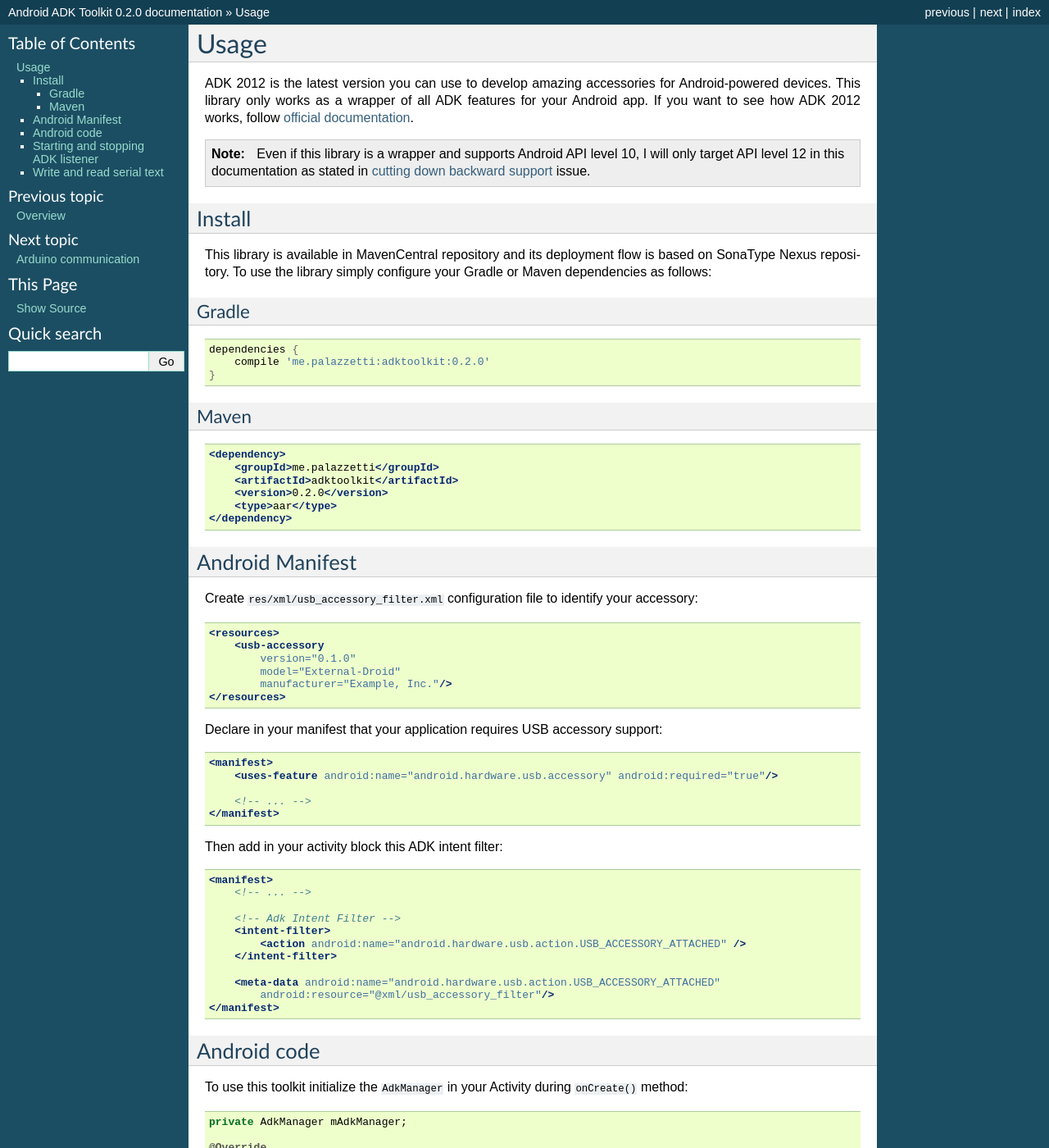
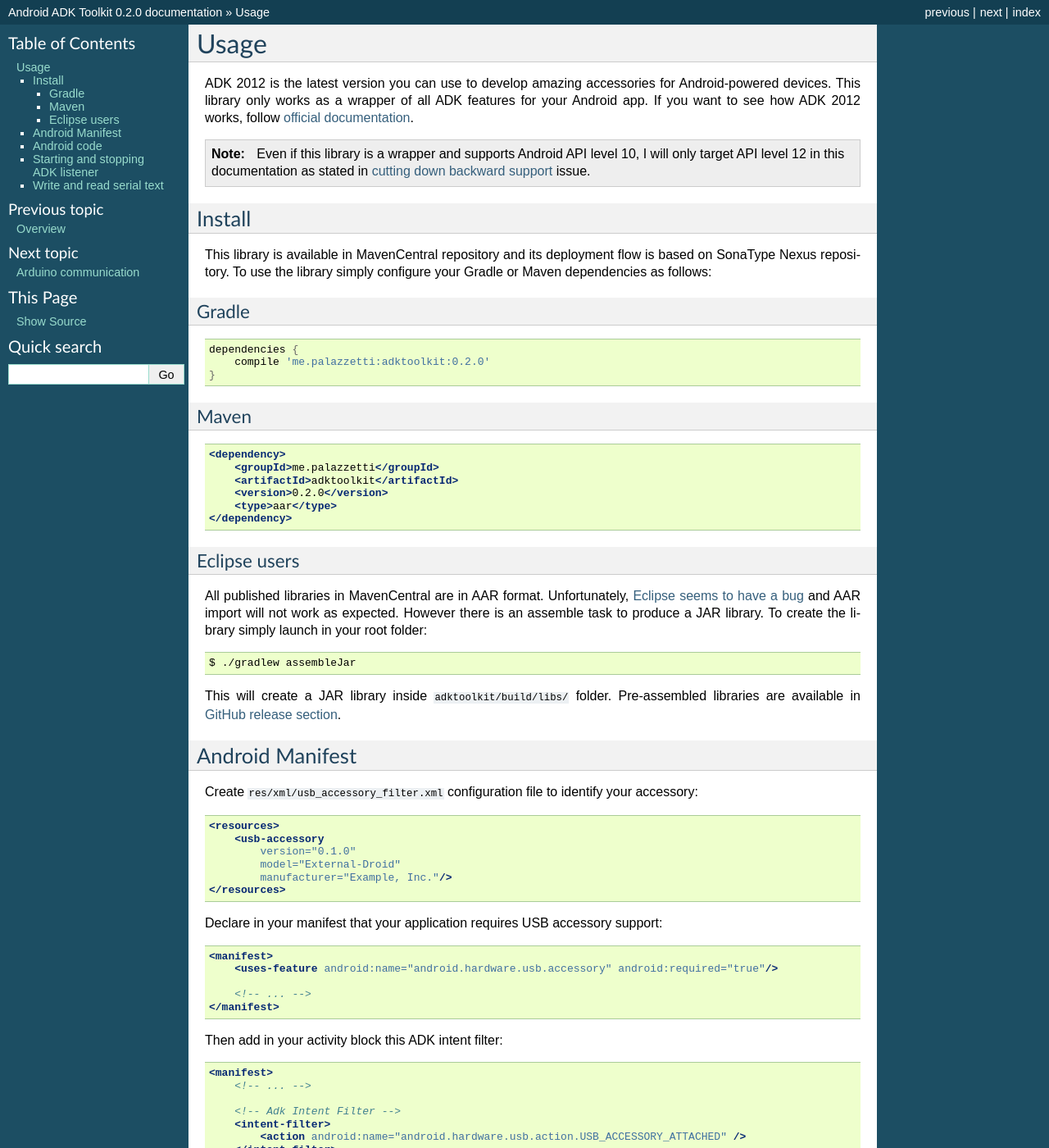
Before and after one commit to palazzem/adk-toolkit, a Sphinx documentation site: the page built from docs/source/usage.rst, in a window 1280 px wide and 1400 px high. Shown: the whole window at 82% size. Built offline with Sphinx 7.4.7, drawn with Linux system fonts in a browser that asks for light colours.

Commit message:
Added Eclipse users note in docs

```diff
--- a/docs/source/usage.rst
+++ b/docs/source/usage.rst
@@ -39,6 +39,24 @@
         <version>0.2.0</version>
         <type>aar</type>
     </dependency>
+
+Eclipse users
+~~~~~~~~~~~~~
+
+All published libraries in MavenCentral are in AAR format.
+Unfortunately, `Eclipse seems to have a bug`_ and AAR import will not work as expected. However
+there is an assemble task to produce a JAR library. To create the library simply launch in your
+root folder:
+
+.. code-block:: bash
+
+    $ ./gradlew assembleJar
+
+This will create a JAR library inside ``adktoolkit/build/libs/`` folder. Pre-assembled libraries
+are available in `GitHub release section`_.
+
+.. _Eclipse seems to have a bug: https://code.google.com/p/android/issues/detail?id=59183
+.. _GitHub release section: https://github.com/palazzem/adk-toolkit/releases
 
 Android Manifest
 ----------------
```
